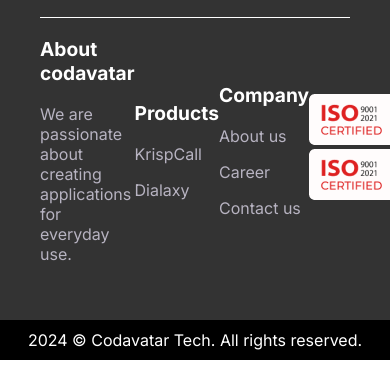
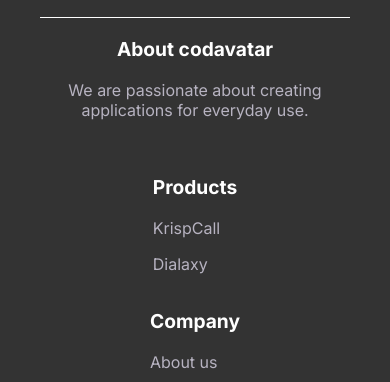
Before and after one commit to prastuti27/codavatar-cloneui, a plain HTML site: page pages/index.html in a window 390 px wide. Shown: the part 2899-3281 px from the top of the page. Before the commit the page ends 3259 px from the top, so only its background shows below. Drawn offline with Linux system fonts and the light colour scheme.

Commit message:
few changes in media query

```diff
--- a/pages/index.html
+++ b/pages/index.html
@@ -103,7 +103,7 @@
             <a href=""><i class="ph ph-linkedin-logo"></i></a>
         </div></div>
         <div class="footer_middle">
-            <div><h3>About codavatar</h3>
+            <div class="footer_middle-aboutcodavatar"><h3>About codavatar</h3>
             <p>We are passionate about creating applications for everyday use.</p></div>
             <div>
             <h3></h3>
--- a/stylesheet/style.css
+++ b/stylesheet/style.css
@@ -158,11 +158,11 @@
 
 
 }
-.main_image2-pagination {
+/* .main_image2-pagination {
     display: flex;
     justify-content: center;
     align-items: center;
-}
+} */
 .main_image2-pagination a{
 
 color: white;
@@ -309,5 +309,10 @@
 .main_image3-text{
     text-align: center;
 }
-
+.footer_middle{
+    flex-direction: column;
 }
+.footer_middle-aboutcodavatar{
+    text-align: center;
+}
+}
```
